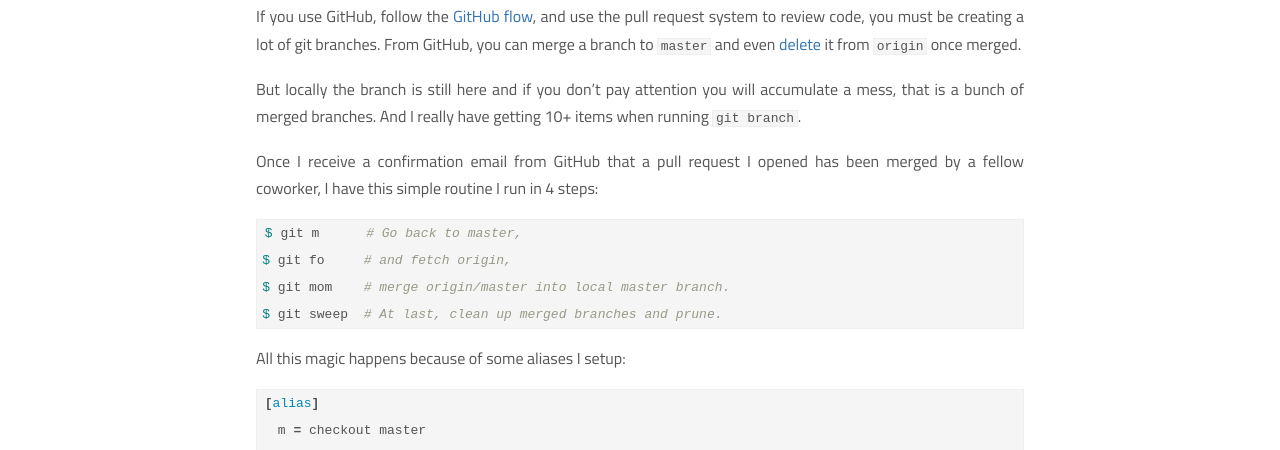
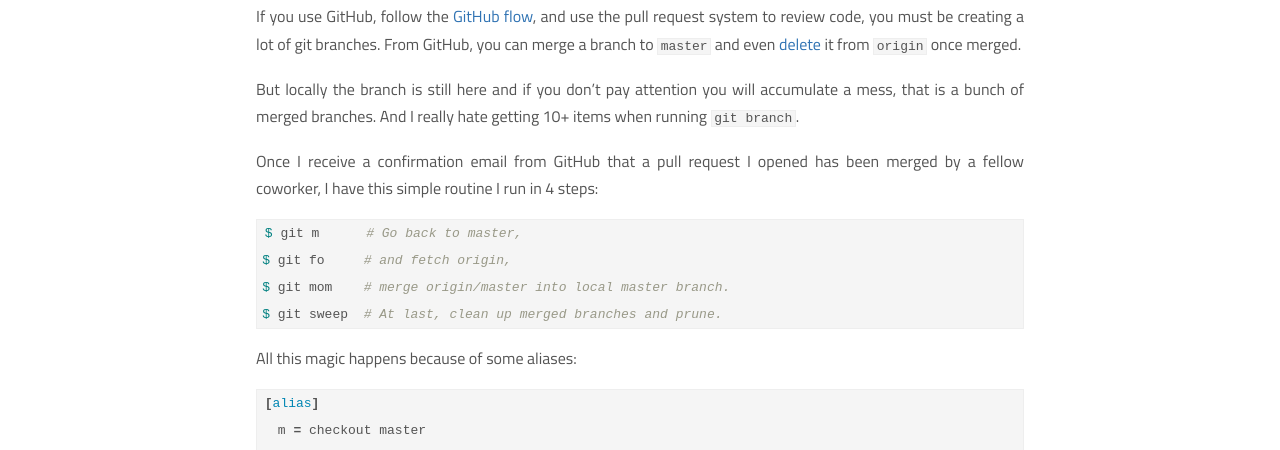
Before and after one commit to ssaunier/ssaunier.github.io, a Jekyll site: the page built from _posts/2013-07-09-keep-your-git-repository-clean-and-fresh.markdown, in a window 1280 px wide. Shown: the part 233-683 px from the top of the page. Built offline with Jekyll 4.4.1, drawn with Linux system fonts in a browser that asks for light colours.

Commit message:
Typos in the second post

```diff
--- a/_posts/2013-07-09-keep-your-git-repository-clean-and-fresh.markdown
+++ b/_posts/2013-07-09-keep-your-git-repository-clean-and-fresh.markdown
@@ -11,7 +11,7 @@
 even [delete](https://github.com/blog/1335-tidying-up-after-pull-requests) it from `origin` once merged.
 
 But locally the branch is still here and if you don't pay attention you will accumulate
-a mess, that is a bunch of merged branches. And I really have getting 10+ items
+a mess, that is a bunch of merged branches. And I really hate getting 10+ items
 when running `git branch`.
 
 Once I receive a confirmation email from GitHub that a pull request I opened has been merged
@@ -24,7 +24,7 @@
 $ git sweep  # At last, clean up merged branches and prune.
 {% endhighlight %}
 
-All this magic happens because of some aliases I setup:
+All this magic happens because of some aliases:
 
 {% highlight bash %}
 [alias]
```
